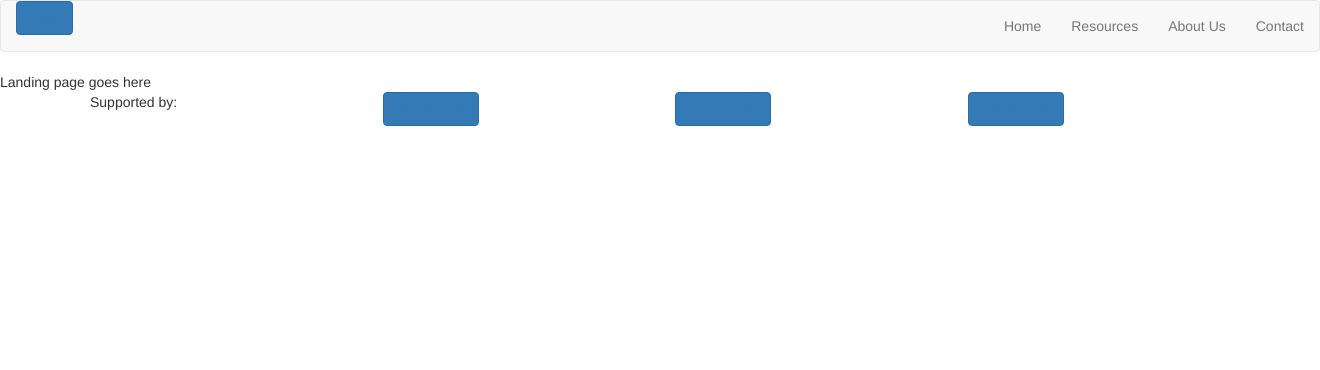
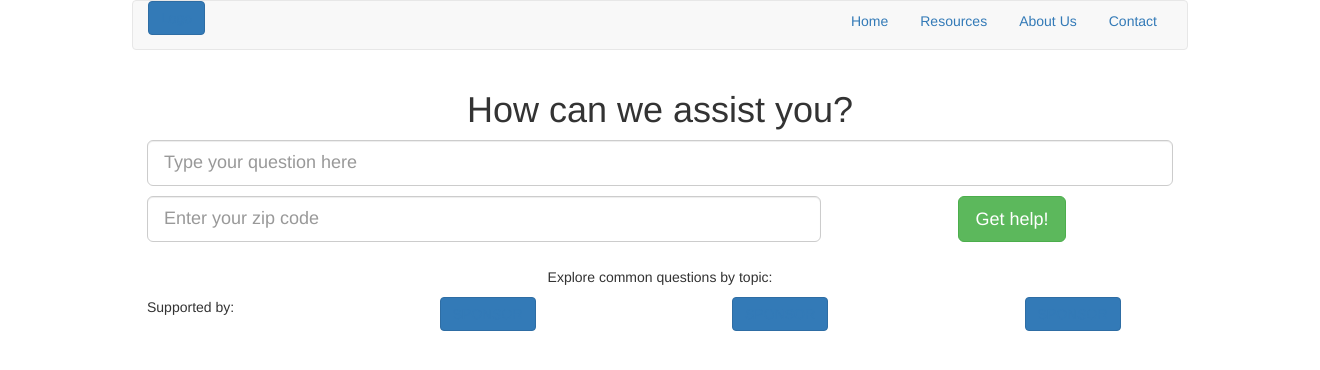
Before and after one commit to hackthesystemATX/txlaw, a Django app: page / in a window 1320 px wide. Shown: the top 370 px of the page. Run offline with Django 3.2, Linux system fonts and the light colour scheme; data that the repository does not hold is empty; some libraries are stand-ins or nearby versions.

Commit message:
landing.html add

```diff
--- a/articles/static/css/style.css
+++ b/articles/static/css/style.css
@@ -3,3 +3,20 @@
 	height:100px;
 	background-color:#369;
 }
+
+.exploreDiv {
+	border-radius:50%;
+	background-color:#555;
+	height:50px;
+	width:50px;
+}
+
+input[type=text] {
+  margin-bottom: 10px;
+}
+
+
+body {
+	padding-left:10%;
+	padding-right:10%;
+}
--- a/articles/templates/base.html
+++ b/articles/templates/base.html
@@ -10,7 +10,7 @@
     <link href="{% static 'css/bootstrap.min.css' %}" rel="stylesheet">
     <link href="{% static 'css/style.css' %}" rel="stylesheet">
 
-    <title>TXLaw - Like Rap Genius, But For Laws</title>
+    <title>TXLaw</title>
   </head>
 
 
@@ -26,7 +26,7 @@
 
           <!-- Links -->
           <div>
-            <ul class="nav navbar-nav navbar-right">
+            <ul class="nav nav-pills pull-right">
               <li><a href="#">Home</a></li>
               <li><a href="#">Resources</a></li>
               <li><a href="#">About Us</a></li>
--- a/articles/templates/landing.html
+++ b/articles/templates/landing.html
@@ -1,5 +1,44 @@
 {% extends "base.html" %}
 
 {% block content %}
-Landing page goes here
+<div class="wrapper text-center">
+	<div id="assistModule" class="container-fluid">
+
+		<h1> How can we assist you?</h1>
+		<form action="{% url 'search' %}" method="post">
+			<div class="form-group">
+			<input type="text" id="query" class="form-control input-lg" placeholder="Type your question here">
+			<div class="row">
+				<div class="col-xs-8">
+					<input type="text" id="zip" class="form-control input-lg" placeholder="Enter your zip code">
+				</div>
+
+				<div class="col-xs-4">
+					<button type="submit" class="btn btn-success btn-lg">Get help!</button>
+				</div>
+			</div>
+			</div>
+		</form>
+	</div>  <!-- assistModule -->
+
+
+	<div id="exploreModule" class="container-fluid">
+		<p>Explore common questions by topic:</p>
+		<div class="row">
+			{% for category in categories %}
+			<div class="col-xs-3">
+				<img class="topicimg" src="..." alt="..." class="img-rounded">
+				<p>{{ category.name }}</p>
+			</div>
+			{% endfor %}
+		</div> <!-- row -->
+
+	</div> <!-- exploreModule -->
+
+
+	<div id="suggestionsModule" class="container-fluid">
+
+	</div><!-- suggestionModule -->
+
+</div> <!-- wrapper -->
 {% endblock %}
```
